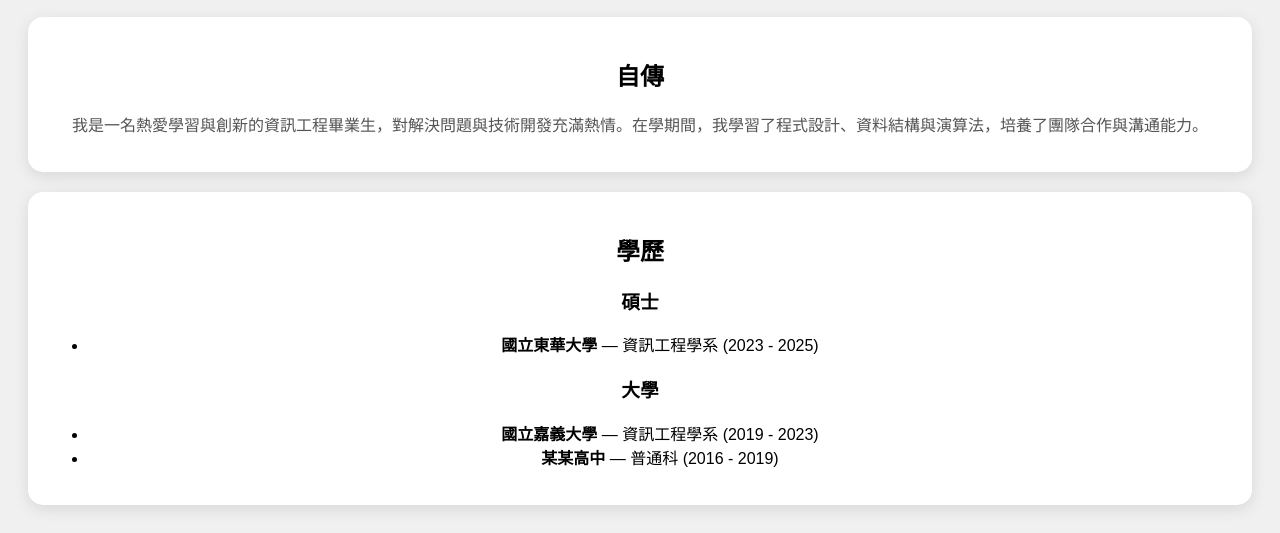
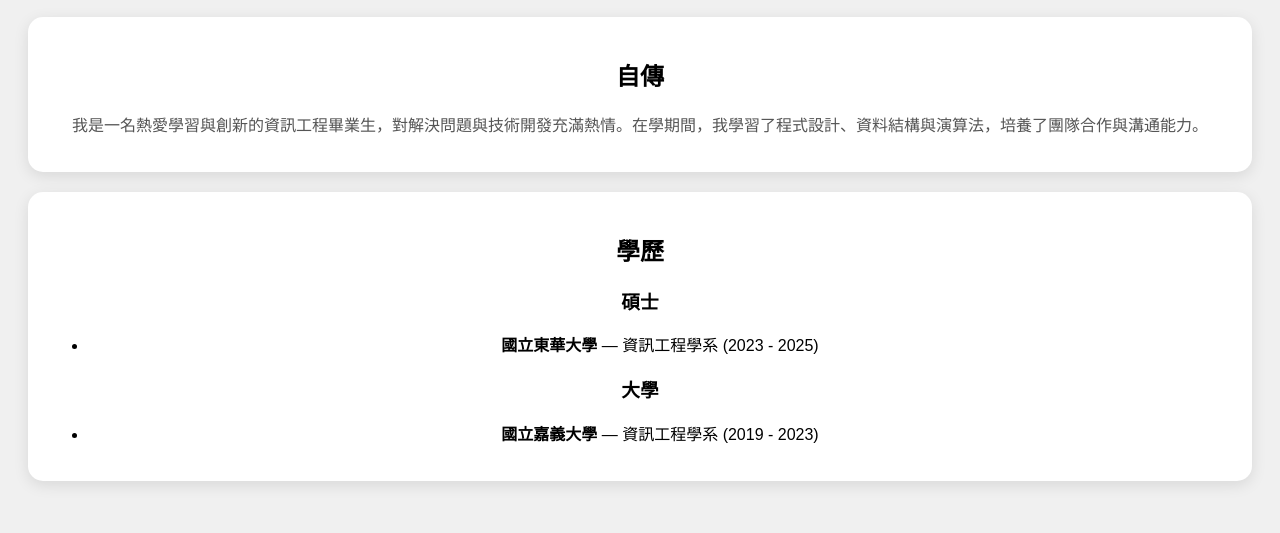
Before and after one commit to tsaitsaiji/tsaitsaiji.github.io, a plain HTML site: page index.html in a window 1280 px wide. Shown: the part 524-1057 px from the top of the page. After the commit the page ends 1033 px from the top, so only its background shows below. Drawn offline with Linux system fonts and the light colour scheme.

Commit message:
Update index.html

```diff
--- a/index.html
+++ b/index.html
@@ -57,7 +57,6 @@
     <h3>大學</h3>
     <ul>
       <li><strong>國立嘉義大學</strong> — 資訊工程學系 (2019 - 2023)</li>
-      <li><strong>某某高中</strong> — 普通科 (2016 - 2019)</li>
     </ul>
    </div>
 
```
